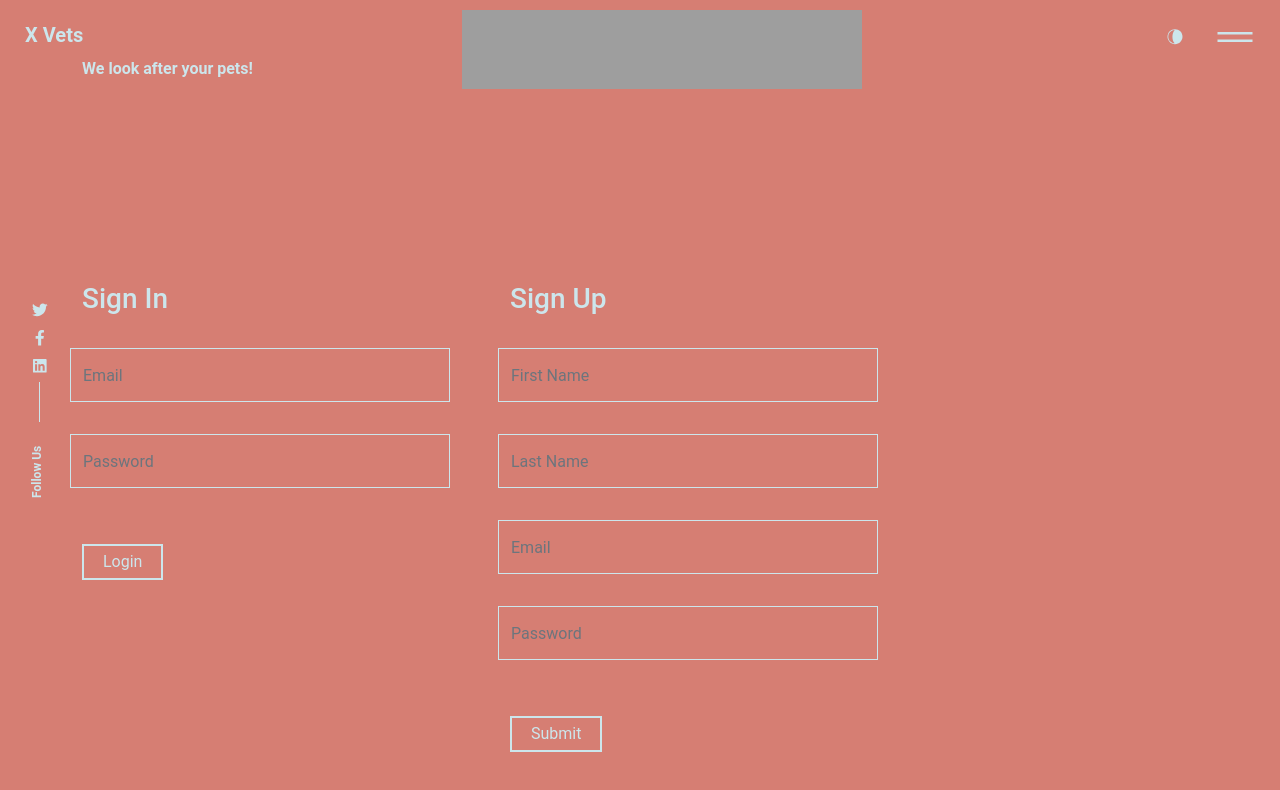
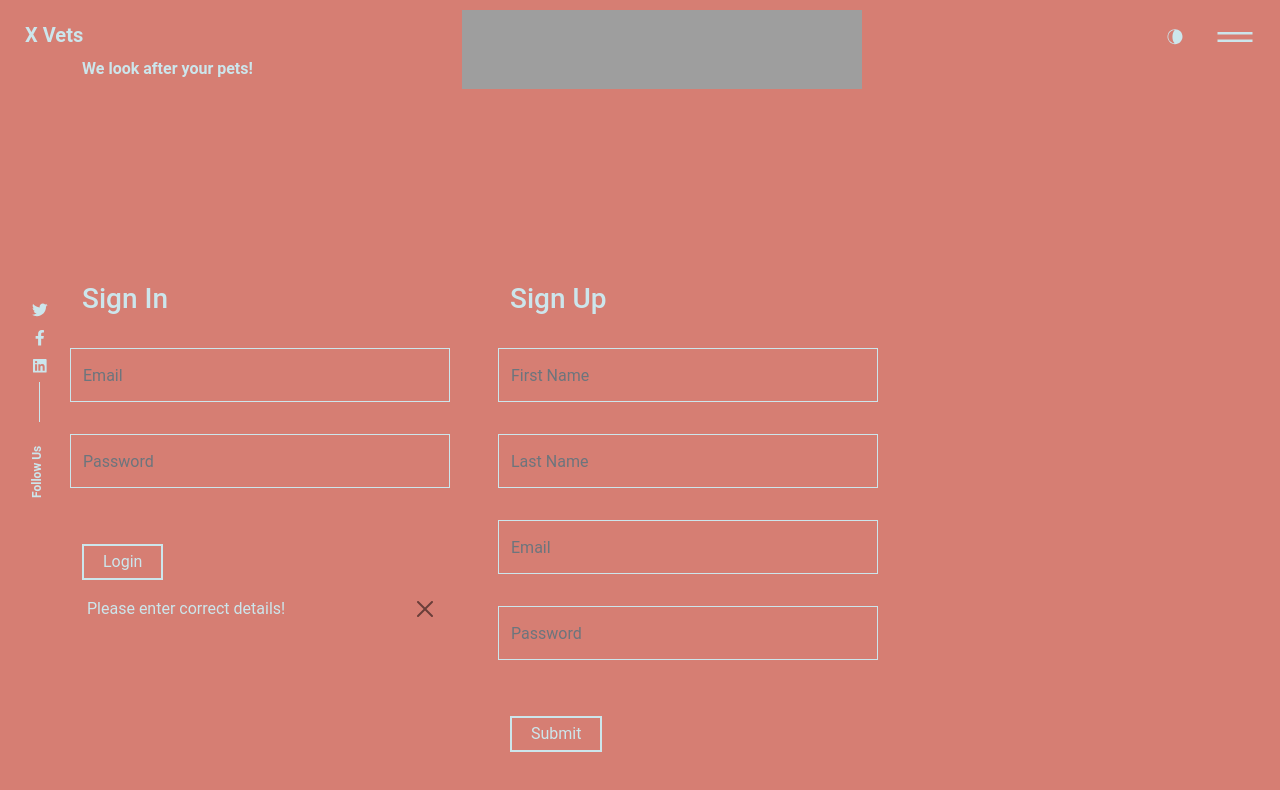
Before and after one commit to JesseCh3n/a-vet-site, a React (Vite) app in the folder client/: page /contact in a window 1280 px wide. Both pictures are taken after typing "name@example.com", "Sample123" into the empty fields and a click on the button "Login". Shown: the part 417-1207 px from the top of the page. Built offline with nearby package versions, Linux system fonts and the light colour scheme; no server answers; grey boxes are pictures that could not be loaded.

Commit message:
Added alart message to Login form

```diff
--- a/client/src/pages/contact/Index.jsx
+++ b/client/src/pages/contact/Index.jsx
@@ -6,12 +6,19 @@ import { Container, Row, Col } from "react-bootstrap";
 import { contactConfig } from "../../content_option.js";
 import { useMutation } from '@apollo/client';
 import { LOGIN_USER, ADD_USER } from '../../utils/mutations';
+import { Alert } from "react-bootstrap";
 
 import Auth from '../../utils/auth';
 
 export const ContactUs = () => {
   //Login Form
   const [form1State, setForm1State] = useState({ email: '', password: '' });
+  const [alertData, setAlertdata] = useState({
+    loading: false,
+    show: false,
+    alertmessage: "",
+    variant: "",
+  });
   const [login] = useMutation(LOGIN_USER);
 
   const handleLoginChange = (event) => {
@@ -25,14 +32,18 @@ export const ContactUs = () => {
 
   const handleForm1Submit = async (event) => {
     event.preventDefault();
-    console.log(form1State);
     try {
       const { data } = await login({
         variables: { ...form1State },
       });
-
       Auth.login(data.login.token);
     } catch (e) {
+      setAlertdata({
+        loading: false,
+        alertmessage: `Please enter correct details!`,
+        variant: "login",
+        show: true,
+      });
       console.error(e);
     }
 
@@ -62,7 +73,6 @@ export const ContactUs = () => {
 
   const handleForm2Submit = async (event) => {
     event.preventDefault();
-    console.log(form2State);
 
     try {
       const { data } = await addUser({
@@ -164,6 +174,19 @@ export const ContactUs = () => {
                   </button>
                 </Col>
               </Row>
+              <Row>
+                <Alert
+                  //show={formData.show}
+                  variant={alertData.variant}
+                  className={`rounded-0 co_alert ${
+                    alertData.show ? "d-block" : "d-none"
+                  }`}
+                  onClose={() => setAlertdata({ show: false })}
+                  dismissible
+                >
+                  <p className="my-0">{alertData.alertmessage}</p>
+                </Alert>
+              </Row>
             </form>
           </Col>
           <Col lg="4" className="mb-5 me-5">
```
